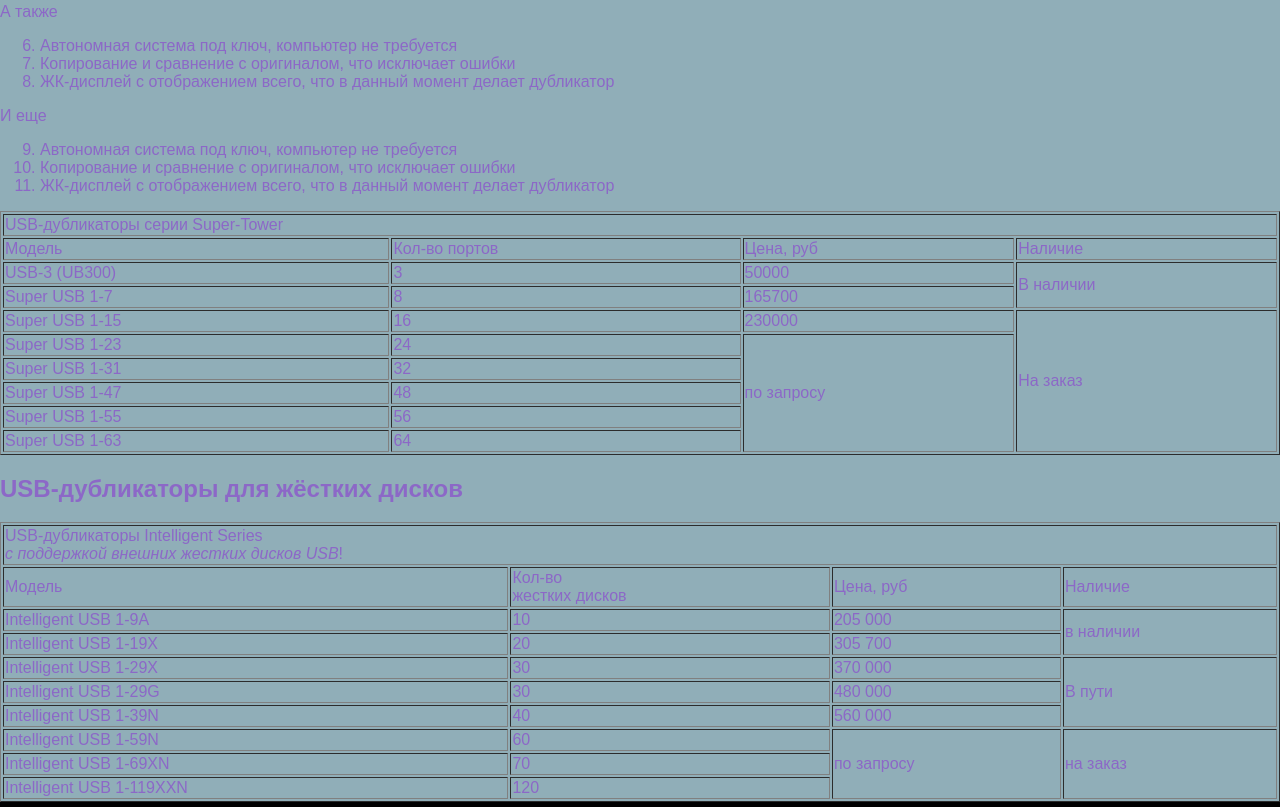
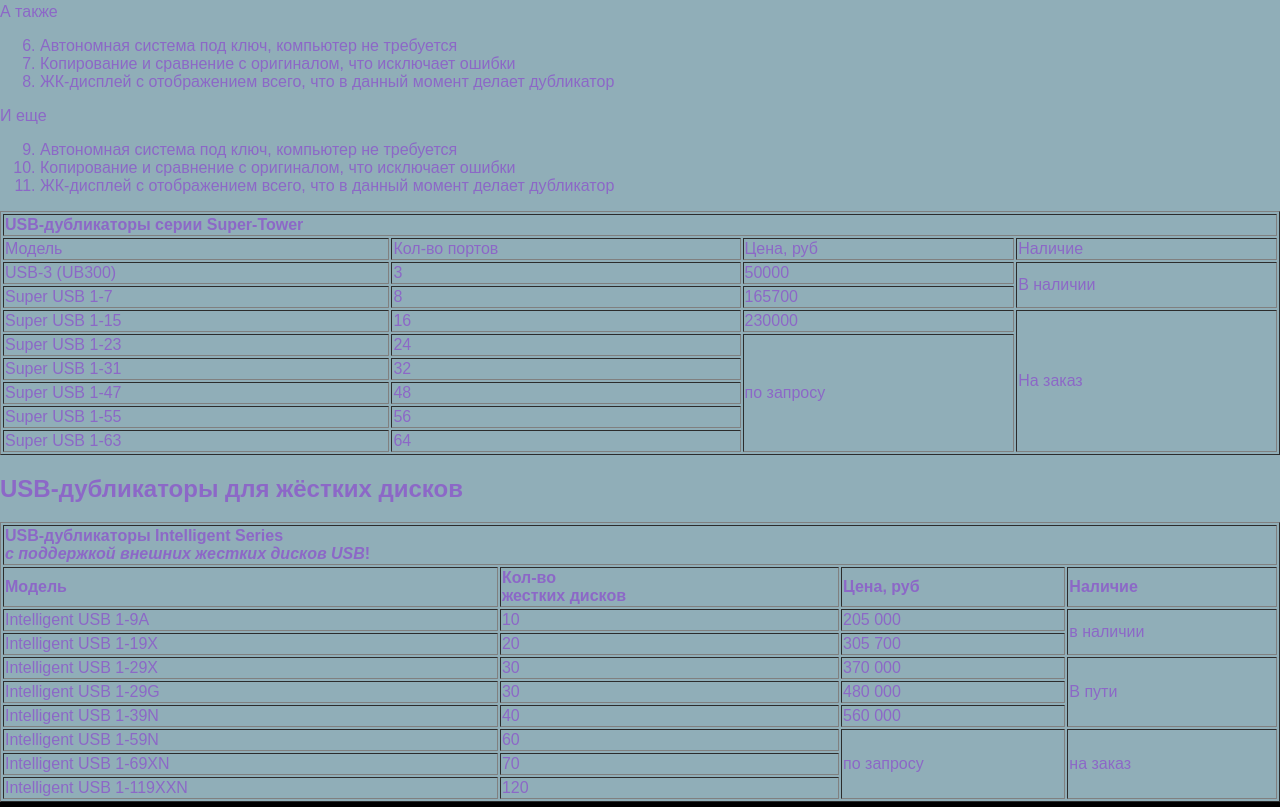
Before and after one commit to Lokhorras/Lokhorras, a plain HTML site: page lab2/usb.html in a window 1280 px wide. Shown: the part 614-1421 px from the top of the page. Drawn offline with Linux system fonts and the light colour scheme.

Commit message:
Заголовки таблиц

```diff
--- a/lab2/usb.html
+++ b/lab2/usb.html
@@ -78,7 +78,7 @@
         </ol>
 
         <table border="1", width = "100%">
-            <tr>
+            <tr style = "font-weight: bold;">
                 <td colspan = "4">USB-дубликаторы серии Super-Tower</td>
             </tr>
             <tr>
@@ -140,12 +140,12 @@
         <h2>USB-дубликаторы для жёстких дисков</h2>
         <table border = "1" width = "100%">
             <tr>
-                <td colspan="4">USB-дубликаторы Intelligent Series <br><i>с поддержкой внешних жестких дисков USB</i>!</td>
+                <td colspan="4" style = "font-weight: bold;">USB-дубликаторы Intelligent Series <br><i>с поддержкой внешних жестких дисков USB</i>!</td>
             <tr>
-                <td>Модель</td>
-                <td>Кол-во <br>жестких дисков</td>
-                <td>Цена, руб</td>
-                <td>Наличие</td>
+                <td style = "font-weight: bold;">Модель</td>
+                <td style = "font-weight: bold;">Кол-во <br>жестких дисков</td>
+                <td style = "font-weight: bold;">Цена, руб</td>
+                <td style = "font-weight: bold;">Наличие</td>
             </tr>
             </tr>
             <tr>
```
